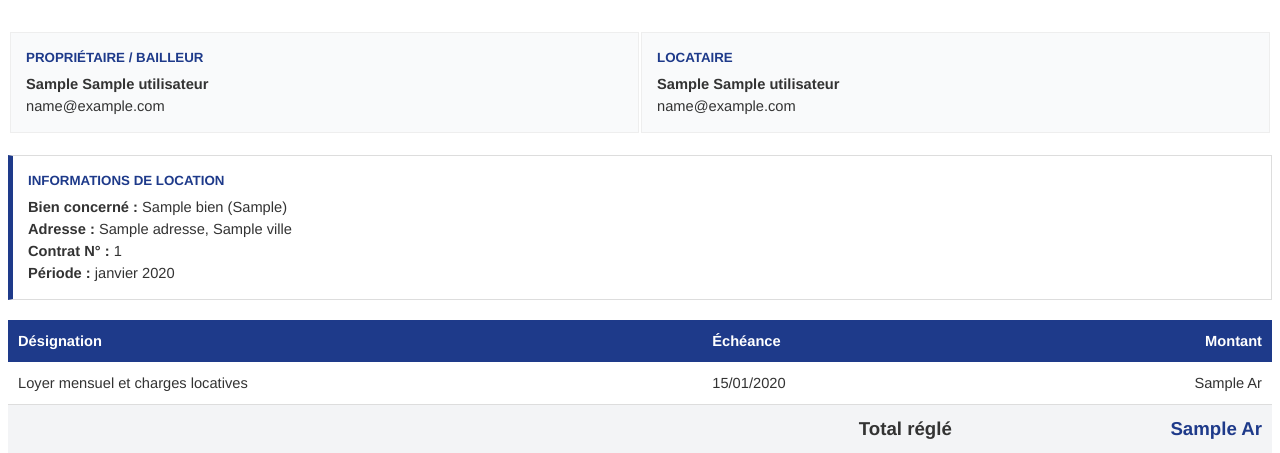
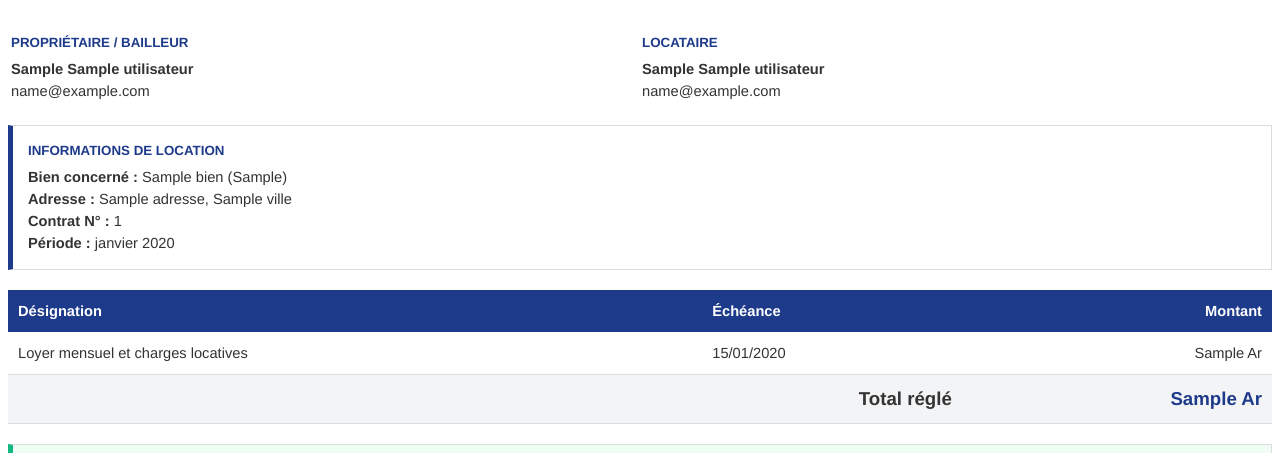
Before and after one commit to DidierHerlin/deploiement-front-back-ci-cd, a Django app: template Back-end/configuration/paiement/templates/paiement/quittance_template.html in a window 1280 px wide. Shown: the part 101-554 px from the top of the page. Run offline with Django 5.2, Linux system fonts and the light colour scheme; tables that the repository leaves empty hold one stand-in row (values such as "Sample post"); the template is opened without the code that fills it: values that come from a table or form of the project are taken from there, most other values are stand-ins (such as "Sample title", 1, 10 or a date in 2020); data that the repository does not hold is empty; parts of the project's set-up code (start-up, migrations or seed data) failed here and were passed over.

Commit message:
correction pdf

```diff
--- a/Back-end/configuration/paiement/templates/paiement/quittance_template.html
+++ b/Back-end/configuration/paiement/templates/paiement/quittance_template.html
@@ -105,16 +105,16 @@
 
   <table class="grid" role="presentation">
     <tr>
-      <th style="font-weight: normal; text-align: left;">
+      <td style="font-weight: normal; text-align: left;">
         <span class="label">Propriétaire / Bailleur</span>
         <strong>{{ proprietaire.user.get_full_name|default:"Non renseigné" }}</strong><br>
         {{ proprietaire.user.email }}
-      </th>
-      <th style="font-weight: normal; text-align: left;">
+      </td>
+      <td style="font-weight: normal; text-align: left;">
         <span class="label">Locataire</span>
         <strong>{{ locataire.user.get_full_name|default:"Non renseigné" }}</strong><br>
         {{ locataire.user.email }}
-      </th>
+      </td>
     </tr>
   </table>
 
--- /dev/null
+++ b/Front/fix_quittance.mjs
@@ -0,0 +1,5 @@
+import fs from 'fs';
+let s = fs.readFileSync('../Back-end/configuration/paiement/templates/paiement/quittance_template.html', 'utf8');
+s = s.replace(/<table class="grid" role="presentation">[\s\S]*?<th([^>]+)>([\s\S]*?)<\/th>[\s\S]*?<th([^>]+)>([\s\S]*?)<\/th>[\s\S]*?<\/table>/,
+  '<table class="grid" role="presentation">\n    <tr>\n      <td></td>\n      <td></td>\n    </tr>\n  </table>');
+fs.writeFileSync('../Back-end/configuration/paiement/templates/paiement/quittance_template.html', s, 'utf8');
```
Also changed, not shown: Back-end/configuration/contrats/templates/contrats/contrat_bail.html (+4 -4 lines), Front/fix_quittance_proper.mjs (added, +13 -0 lines).
